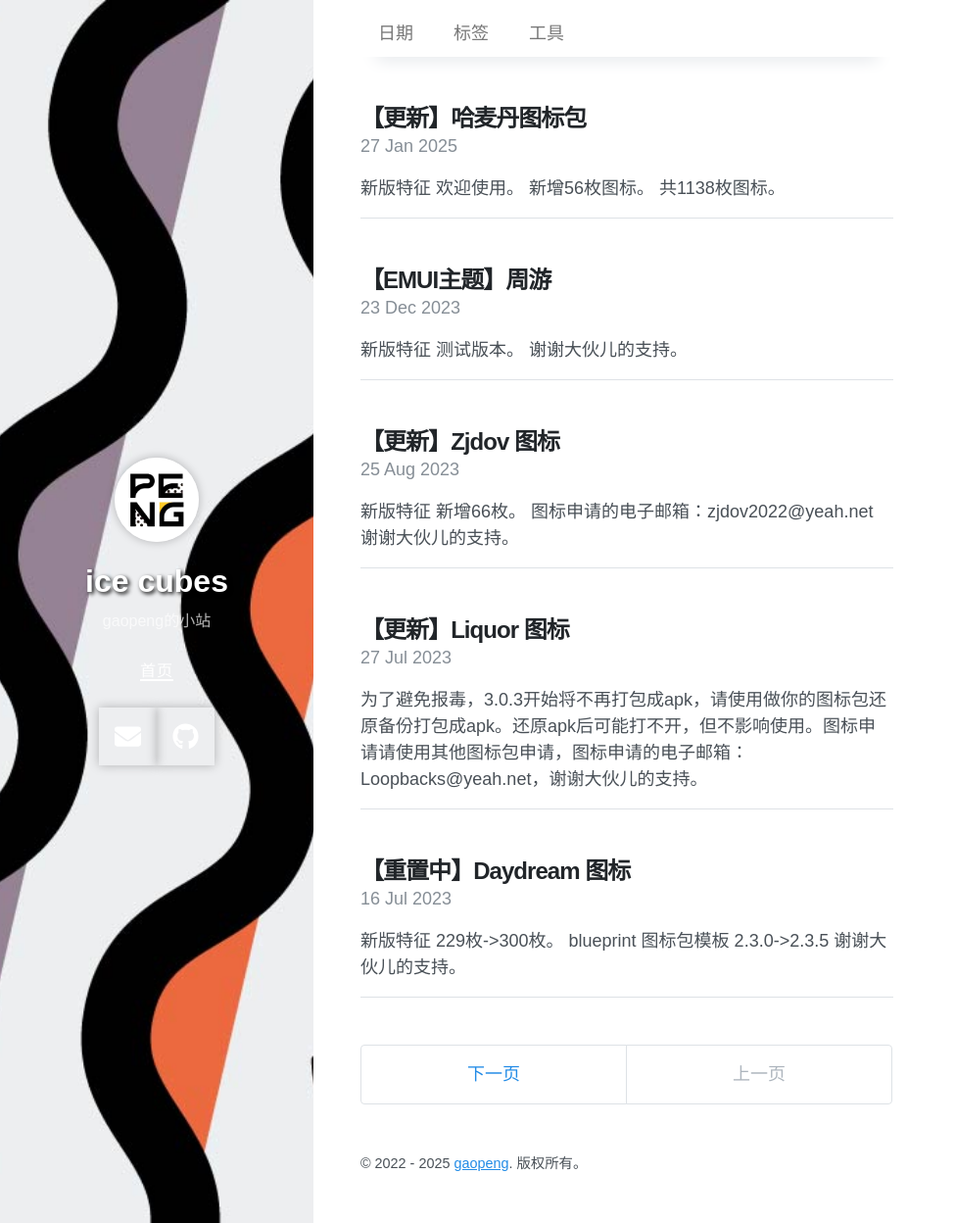
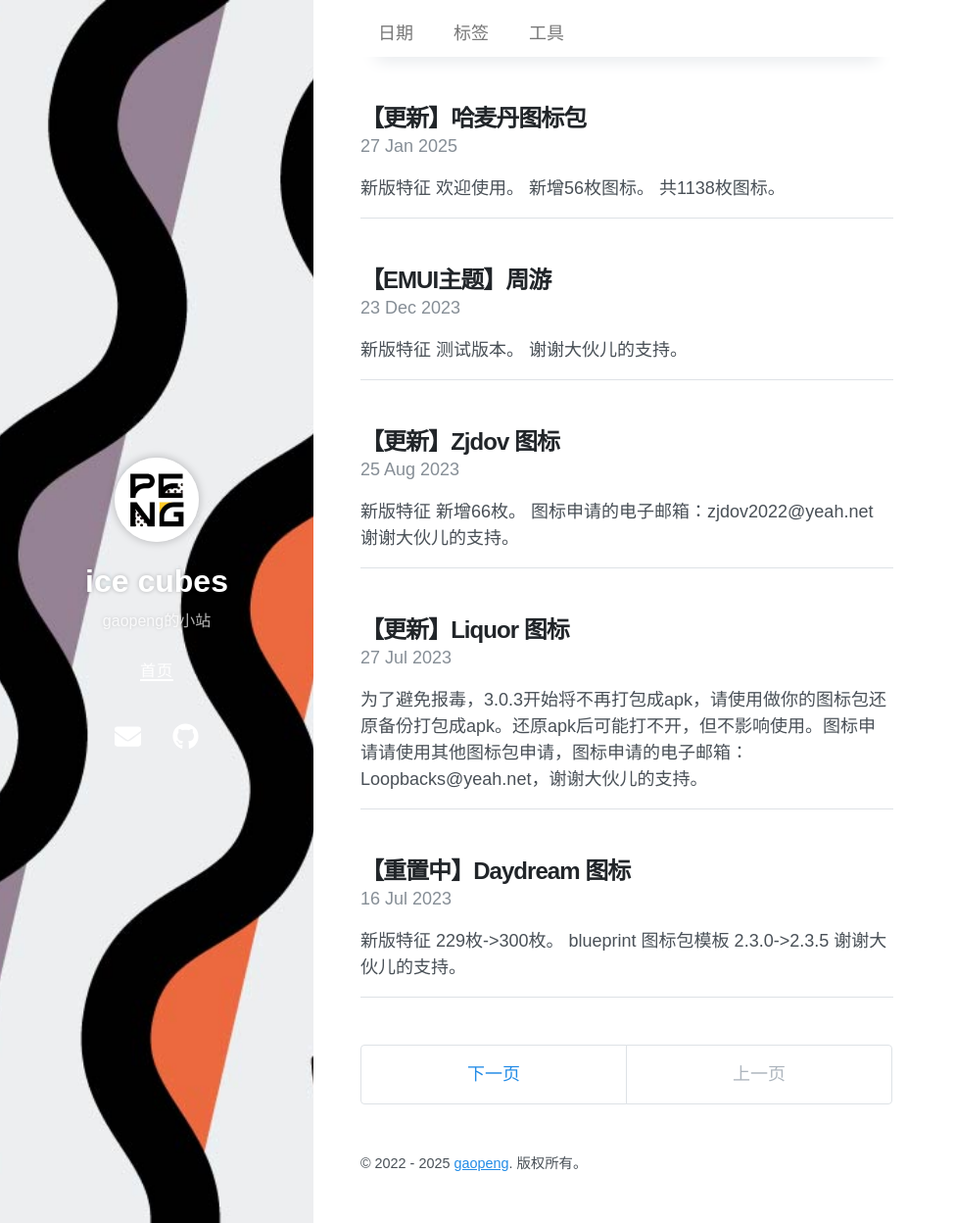
Before and after one commit to gaopengk/gaopengk.github.io, a Jekyll site: the page built from index.html, in a window 1280 px wide and 1248 px high. Shown: the whole window at 98% size, without its empty margins (0-975 px from the left). Built offline with Jekyll 4.4.1, drawn with Linux system fonts in a browser that asks for light colours; nearby versions of some CDN libraries; the list of posts is cut into pages by our own code.

Commit message:
Update _sidebar.scss

```diff
--- a/_sass/_sidebar.scss
+++ b/_sass/_sidebar.scss
@@ -32,7 +32,7 @@
   font-weight: 900;
 
   // 文字无色阴影
-  text-shadow: 2px 2px 4px rgba(0, 0, 0, 1);
+  text-shadow: 0px 0px 4px rgba(0, 0, 0, 0.25);
 
   a:hover,
   a:focus {
@@ -46,6 +46,9 @@
   font-size: 1.25rem;
   font-weight: 400;
   opacity: .7;
+
+  // 文字无色阴影
+  text-shadow: 0px 0px 4px rgba(0, 0, 0, 0.25);
 }
 
 .navigation-list {
@@ -83,9 +86,6 @@
 .social-icon {
   padding: var(--spacer);
 
-  // 水平偏移，垂直偏移，模糊半径，颜色
-  box-shadow: 0px 0px 10px rgba(0, 0, 0, 0.25);
-
   &:hover,
   &:focus {
     color: var(--link-hover-color);
```
